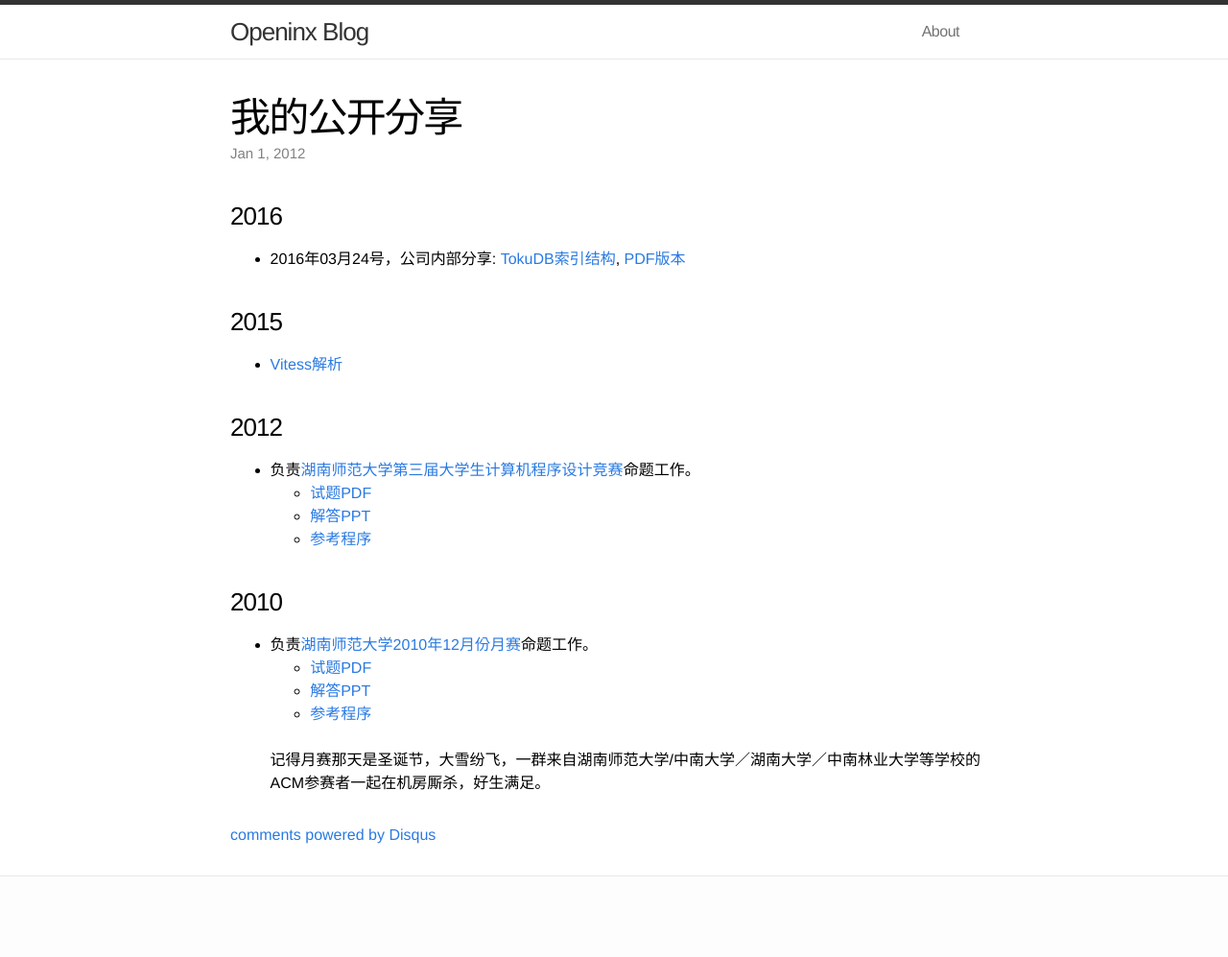
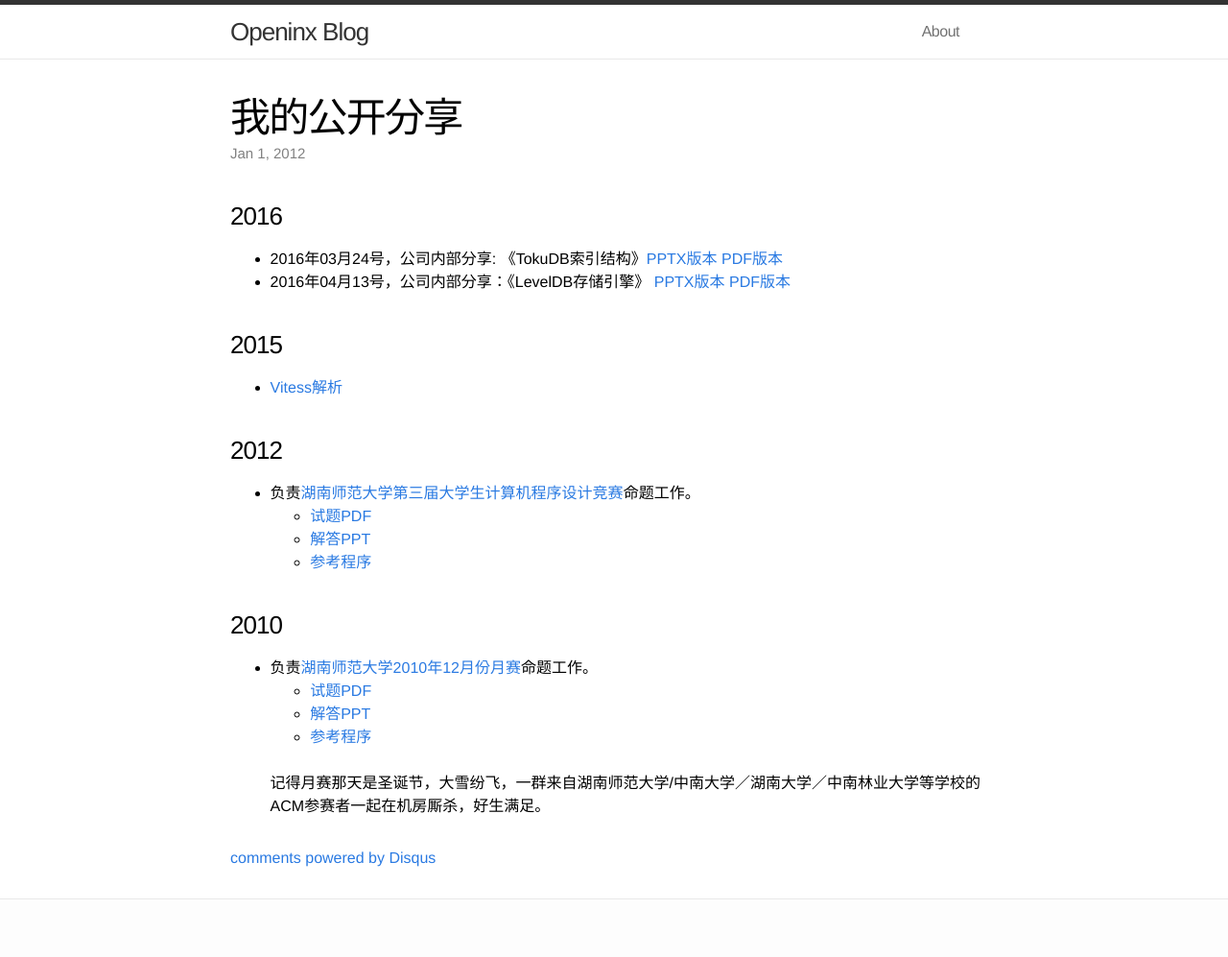
Before and after one commit to SteNicholas/openinx.github.io, a Jekyll site: the page built from _posts/2012-01-01-my-share.md, in a window 1280 px wide. Shown: the whole page at 96% size. Built offline with Jekyll 4.4.1, drawn with Linux system fonts in a browser that asks for light colours; Markdown is read by kramdown in place of the engine named in the settings; comment, search, counter and statistics services are not loaded; before the commit the page ends 973 px from its top, so only the background shows below that.

Commit message:
add leveldb share

```diff
--- a/_posts/2012-01-01-my-share.md
+++ b/_posts/2012-01-01-my-share.md
@@ -8,7 +8,9 @@ tags: [PPT，资料分享]
 
 ### 2016
 
-* 2016年03月24号，公司内部分享: [TokuDB索引结构](/ppt/tokudb-index.pptx),  [PDF版本](/ppt/tokudb-index.pdf)
+
+* 2016年03月24号，公司内部分享: 《TokuDB索引结构》[PPTX版本](/ppt/tokudb-index.pptx)  [PDF版本](/ppt/tokudb-index.pdf)
+* 2016年04月13号，公司内部分享：《LevelDB存储引擎》 [PPTX版本](/ppt/leveldb-lsm-tree.pptx)  [PDF版本](/ppt/leveldb-lsm-tree.pdf)
 
 ### 2015
 
```
Also changed, not shown: 2 other files.
